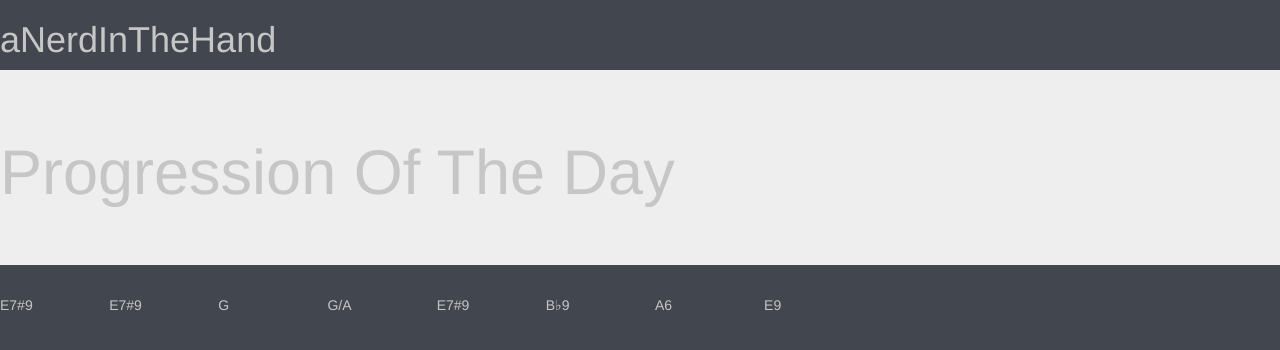
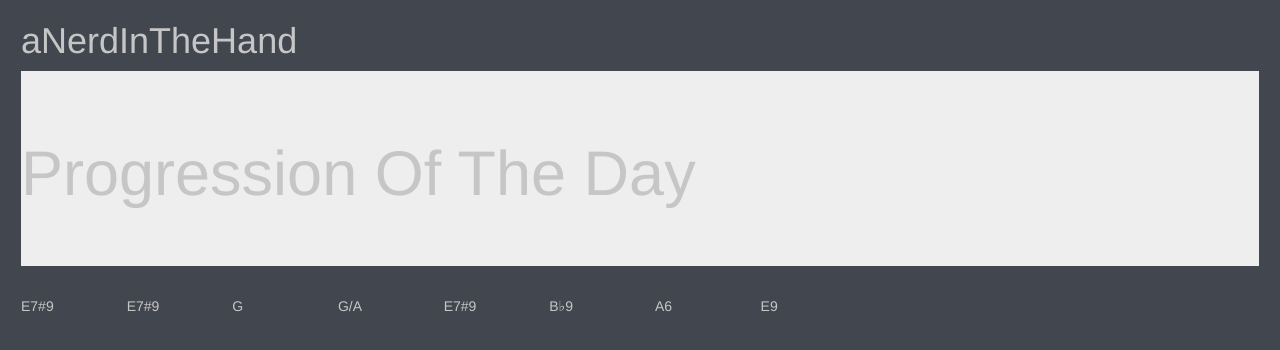
Before and after one commit to aNerdInTheHand/aNerdInTheHand.github.io, a plain HTML site: page index.html in a window 1280 px wide. Drawn offline with nearby package versions, Linux system fonts and the light colour scheme.

Commit message:
minor styling update

```diff
--- a/css/main.css
+++ b/css/main.css
@@ -1,4 +1,5 @@
 .page {
+  margin: 1.5em;
   background-color: #42474F;
   color: #C6C6C6;
 }
```
